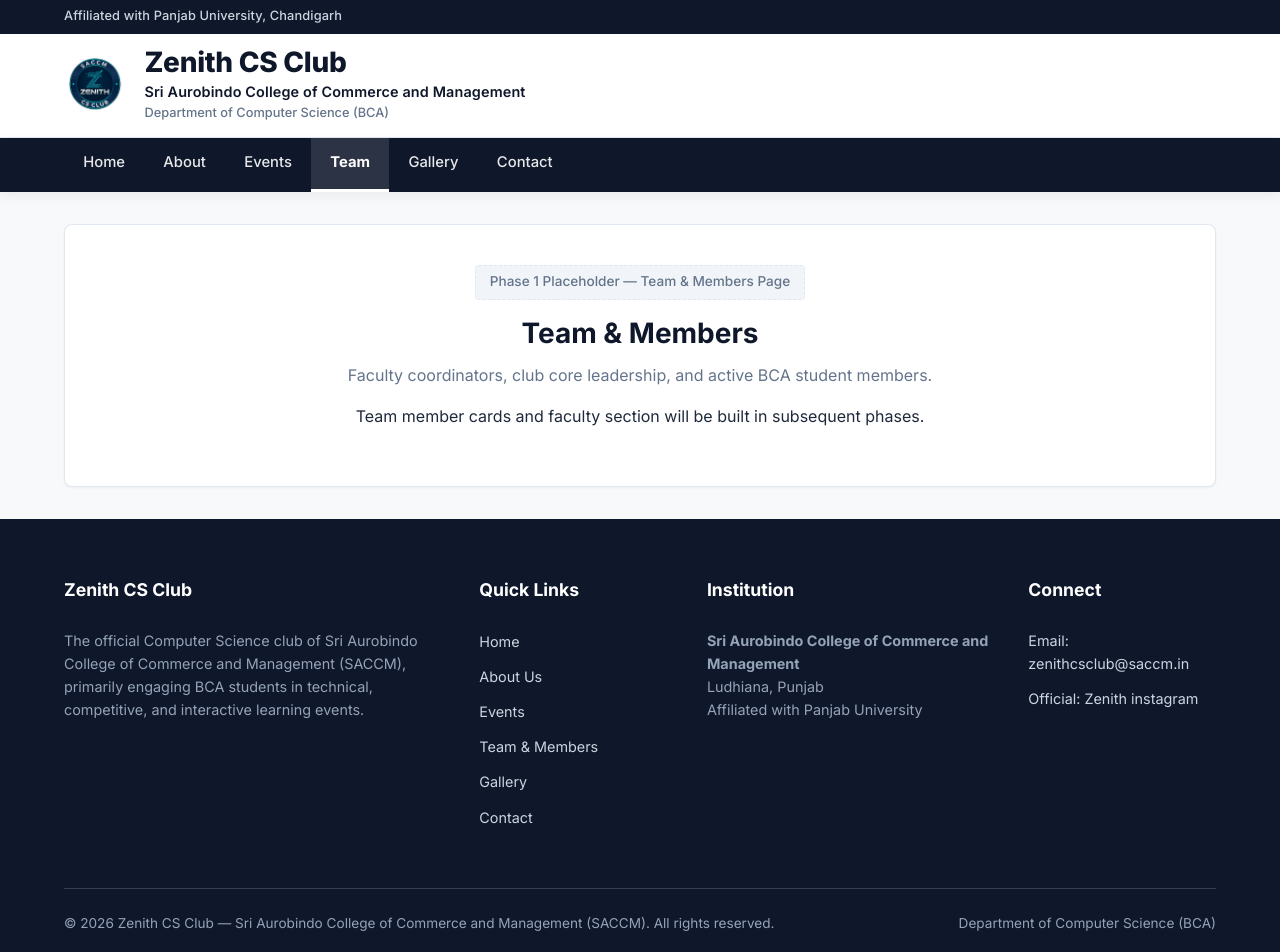
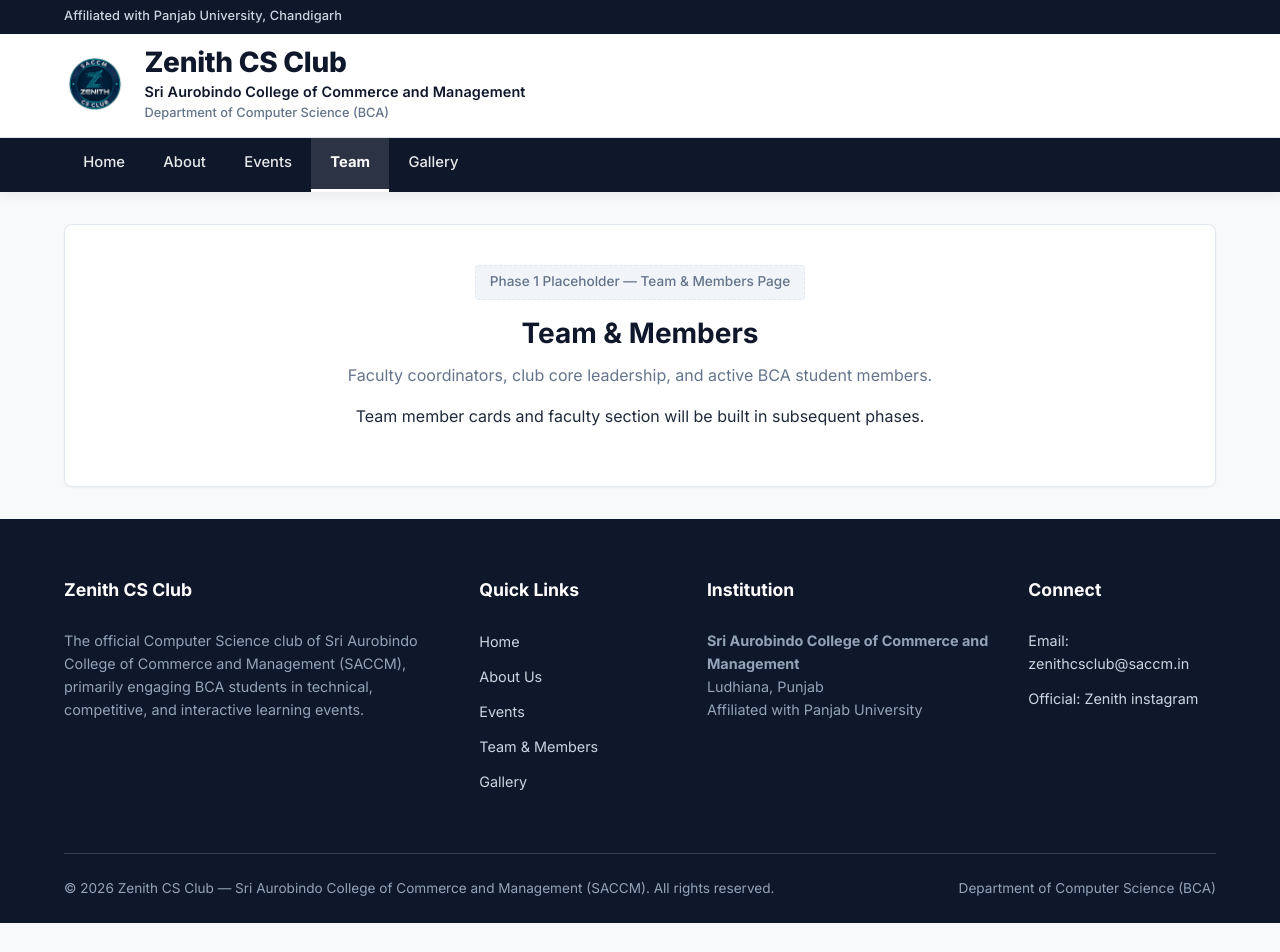
Before and after one commit to ArmaanCode2/Zenith, a React (Vite) app: page /team in a window 1280 px wide. Shown: the top 952 px of the page. After the commit the page ends 923 px from the top, so only its background shows below. Built offline with nearby package versions, Linux system fonts and the light colour scheme.

Commit message:
removed the contact section

```diff
--- a/src/App.jsx
+++ b/src/App.jsx
@@ -13,7 +13,6 @@
 import EventDetailPage from './pages/EventDetailPage';
 import TeamPage from './pages/TeamPage';
 import GalleryPage from './pages/GalleryPage';
-import ContactPage from './pages/ContactPage';
 import NotFoundPage from './pages/NotFoundPage';
 
 function App() {
@@ -30,7 +29,6 @@
             <Route path="/events/:eventId" element={<EventDetailPage />} />
             <Route path="/team" element={<TeamPage />} />
             <Route path="/gallery" element={<GalleryPage />} />
-            <Route path="/contact" element={<ContactPage />} />
             <Route path="*" element={<NotFoundPage />} />
           </Routes>
         </main>
--- a/src/components/layout/Footer.jsx
+++ b/src/components/layout/Footer.jsx
@@ -25,7 +25,6 @@
               <li><Link to="/events">Events</Link></li>
               <li><Link to="/team">Team & Members</Link></li>
               <li><Link to="/gallery">Gallery</Link></li>
-              <li><Link to="/contact">Contact</Link></li>
             </ul>
           </div>
 
--- a/src/components/layout/Navbar.jsx
+++ b/src/components/layout/Navbar.jsx
@@ -79,15 +79,6 @@
                 Gallery
               </NavLink>
             </li>
-            <li className="nav-item">
-              <NavLink
-                to="/contact"
-                className={({ isActive }) => `nav-link ${isActive ? 'active' : ''}`}
-                onClick={closeMenu}
-              >
-                Contact
-              </NavLink>
-            </li>
           </ul>
         </nav>
       </div>
--- a/src/pages/ContactPage.jsx
+++ /dev/null
@@ -1,20 +0,0 @@
-import React from 'react';
-
-function ContactPage() {
-  return (
-    <div className="container">
-      <div className="placeholder-card">
-        <span className="placeholder-badge">Phase 1 Placeholder — Contact Page</span>
-        <h2>Contact Us</h2>
-        <p className="text-muted">
-          Connect with Zenith CS Club at Sri Aurobindo College of Commerce and Management.
-        </p>
-        <p>
-          Contact form and official inquiry details will be implemented in subsequent phases.
-        </p>
-      </div>
-    </div>
-  );
-}
-
-export default ContactPage;
--- a/src/pages/HomePage.jsx
+++ b/src/pages/HomePage.jsx
@@ -277,9 +277,6 @@
               <Link to="/events" className="btn btn-primary">
                 Explore Events
               </Link>
-              <Link to="/contact" className="btn btn-outline">
-                Contact Us
-              </Link>
             </div>
           </div>
         </div>
```
